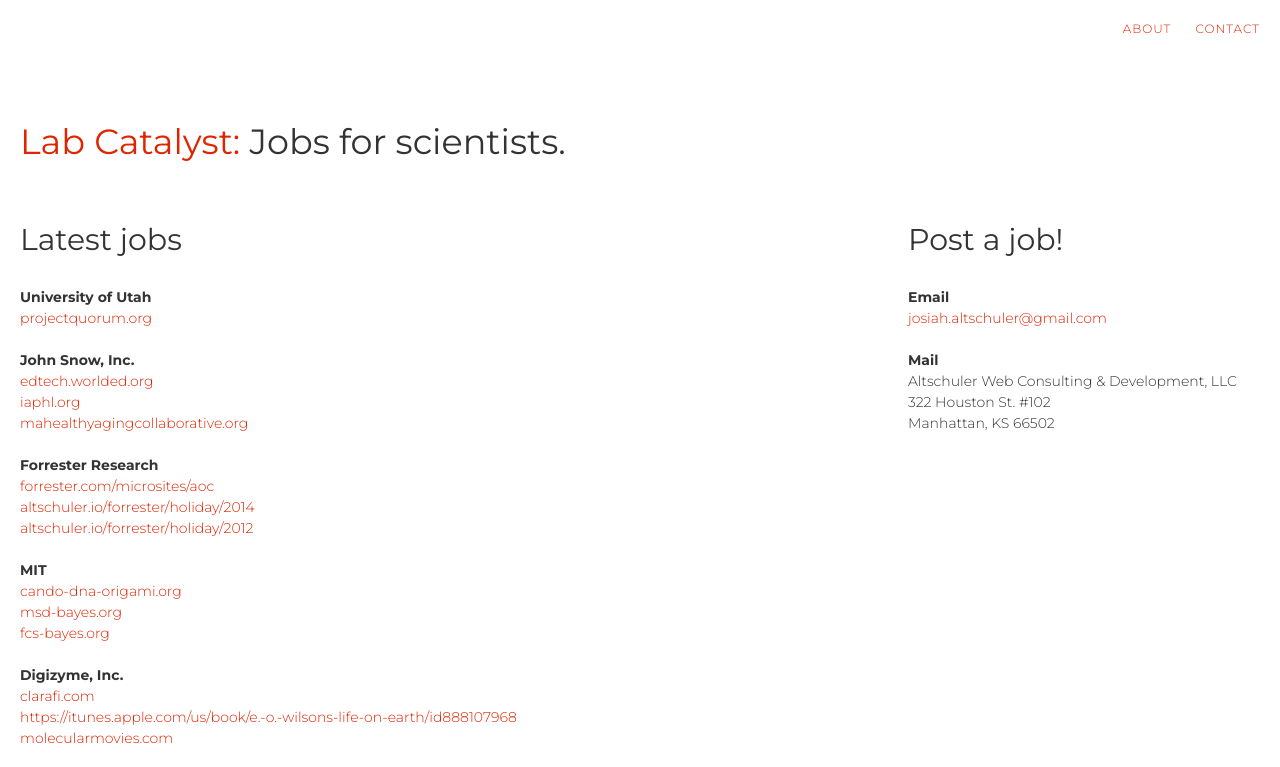
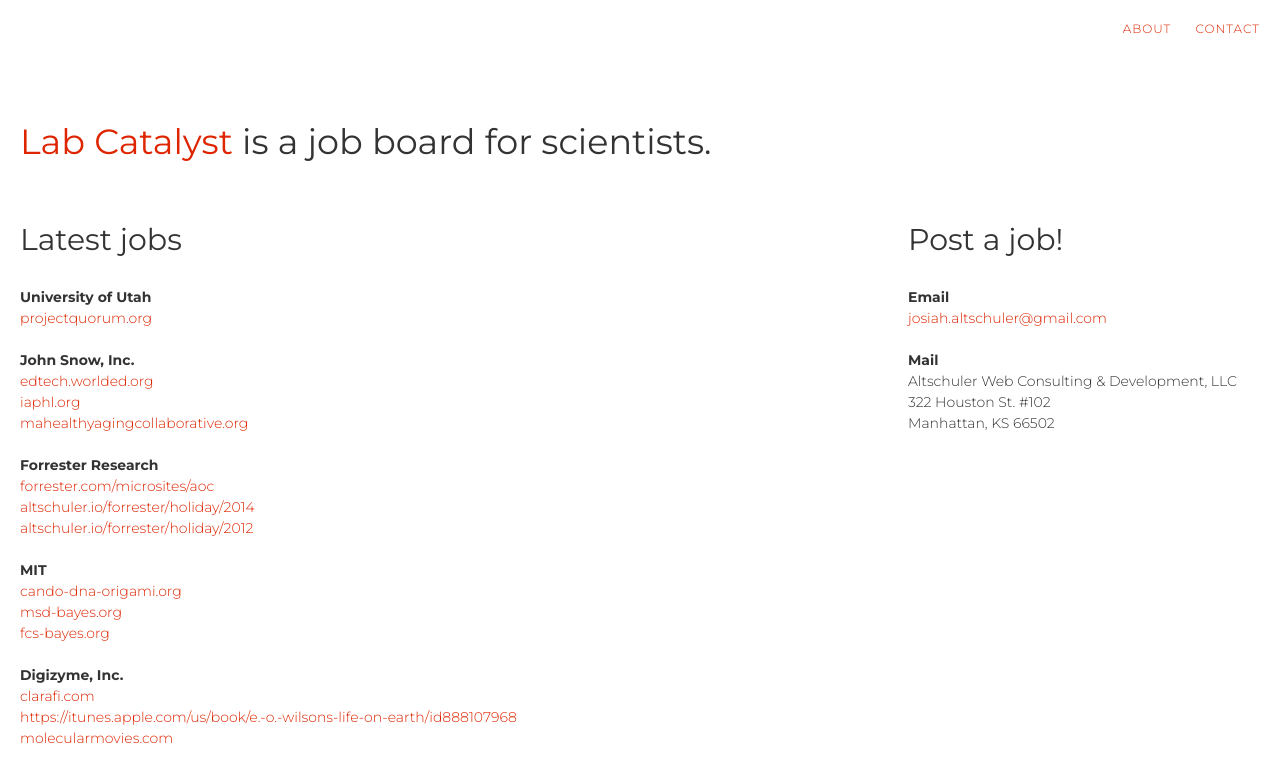
Before and after one commit to josiahaltschuler/labcatalyst, a plain HTML site: page index.html in a window 1280 px wide. Shown: the top 767 px of the page. Drawn offline with Linux system fonts and the light colour scheme.

Commit message:
changed the intro text

```diff
--- a/index.html
+++ b/index.html
@@ -27,7 +27,7 @@
 	<div class="container">
 		<article>
 			<h1 class="intro">
-					<span class="red">Lab Catalyst:</span> Jobs for scientists.
+					<span class="red">Lab Catalyst</span> is a job board for scientists.
 			</h1>
 		</article>
 
```
